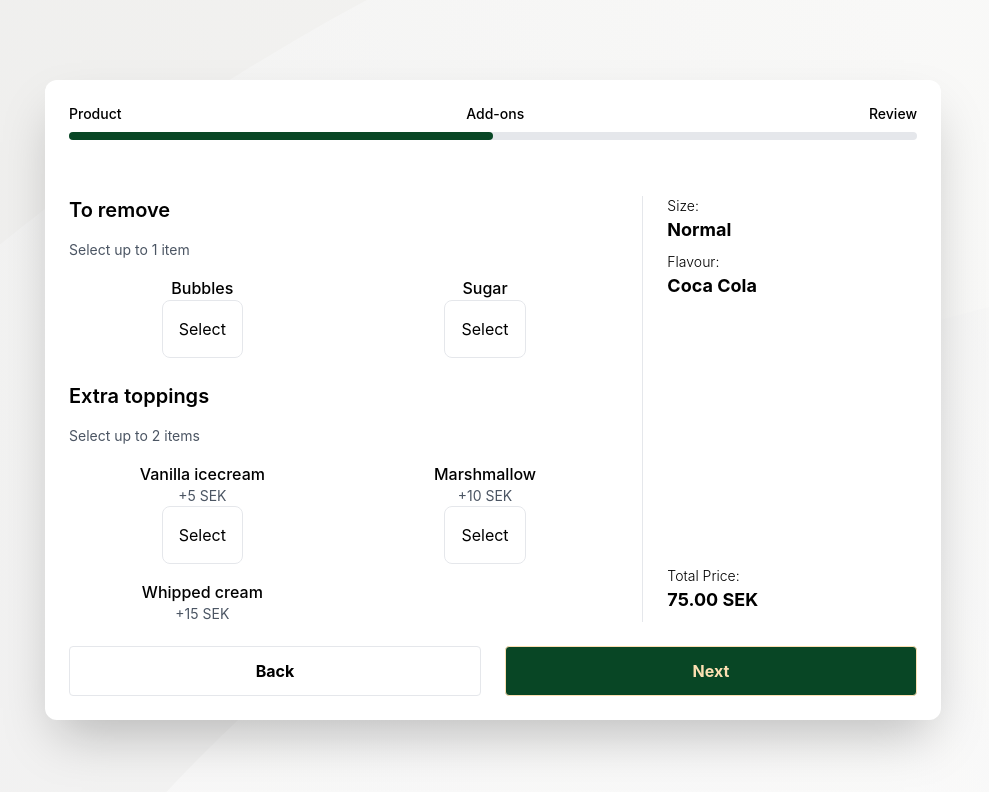
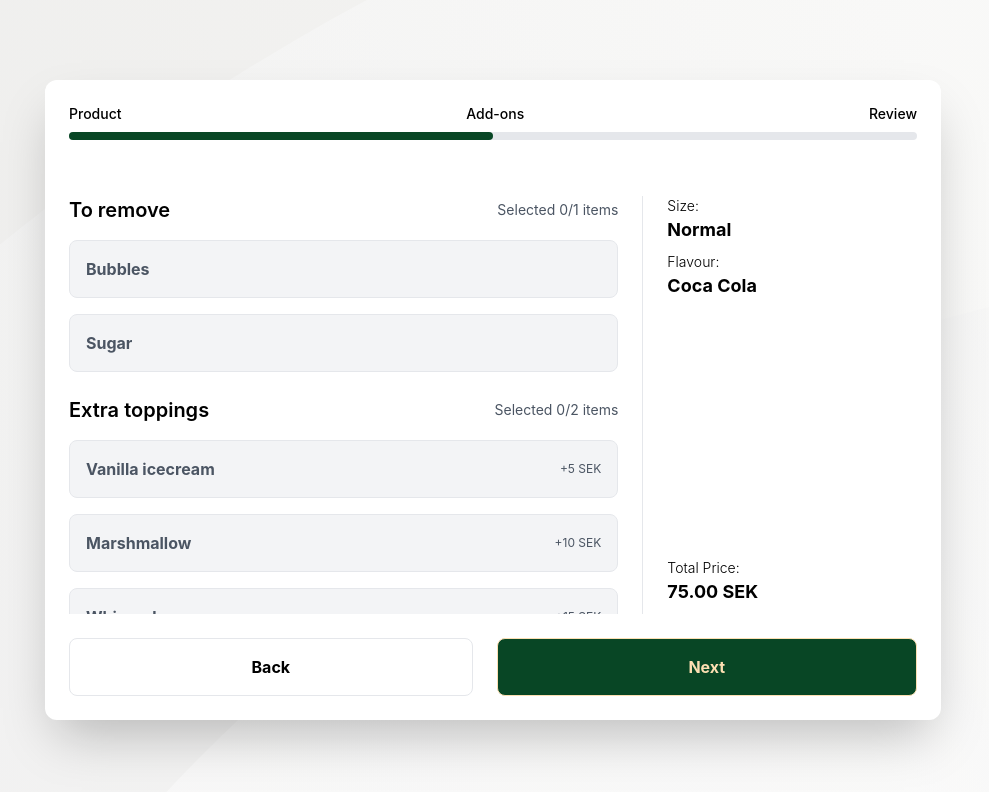
Before and after one commit to benjidotdev/qopla-product-checkout, a React (Create React App) app: page / in a window 1280 px wide. Both pictures are taken after a click on the button "Next". Shown: the top 792 px of the page, without its empty margins (147-1136 px from the left). Built offline with nearby package versions, Linux system fonts and the light colour scheme.

Commit message:
style addons step

```diff
--- a/src/components/product/progress-bar/ProgressBar.tsx
+++ b/src/components/product/progress-bar/ProgressBar.tsx
@@ -2,7 +2,7 @@ import React from "react";
 
 const STEPS = ["Product", "Add-ons", "Review"];
 
-export const ProgressBar = ({ currentStep, totalSteps }: { currentStep: number; totalSteps: number; }) => {
+export const ProgressBar = ({ currentStep, totalSteps }: { currentStep: number; totalSteps: number }) => {
   const stepsToDisplay = totalSteps === 2 ? STEPS.filter(step => step !== "Add-ons") : STEPS;
 
   return (
@@ -18,9 +18,7 @@ export const ProgressBar = ({ currentStep, totalSteps }: { currentStep: number;
         <div
           className="h-full bg-qopla-green rounded-full transition-all duration-300"
           style={{
-            width: currentStep === 1
-              ? "1%"
-              : `${((currentStep - 1) / (stepsToDisplay.length - 1)) * 100}%`
+            width: currentStep === 1 ? "1%" : `${((currentStep - 1) / (stepsToDisplay.length - 1)) * 100}%`,
           }}
         />
       </div>
--- a/src/components/product/progress-buttons/ProgressButtons.tsx
+++ b/src/components/product/progress-buttons/ProgressButtons.tsx
@@ -30,15 +30,12 @@ const ProgressButtons = ({
   return (
     <div className="flex gap-6">
       {currentStep > 1 && (
-        <button
-          className="w-full  hover:bg-gray-100 border font-bold py-3 px-4 rounded"
-          onClick={() => handleBackStep()}
-        >
+        <button className="w-full  hover:bg-gray-100 border font-bold p4 rounded-lg" onClick={() => handleBackStep()}>
           Back
         </button>
       )}
       <button
-        className={`w-full bg-qopla-green hover:bg-qopla-green-dark text-qopla-gold border border-qopla-gold font-bold py-3 px-4 rounded`}
+        className={`w-full bg-qopla-green hover:bg-qopla-green-dark text-qopla-gold border border-qopla-gold font-bold p-4 rounded-lg`}
         onClick={() => handleNextStep()}
         disabled={disableNext}
       >
--- a/src/components/product/steps/add-on-step/AddOnStep.tsx
+++ b/src/components/product/steps/add-on-step/AddOnStep.tsx
@@ -1,5 +1,6 @@
 import React from "react";
 import { AdditionalData, SelectedAddOnGroup } from "../../../../types/products";
+import clsx from "clsx";
 
 interface AddOnProps {
   additionalData: AdditionalData[];
@@ -10,41 +11,31 @@ interface AddOnProps {
 const AddOnStep = ({ additionalData, selectedAddOns, setSelectedAddOns }: AddOnProps) => {
   const sortedAdditionalData = [...additionalData].sort((a, b) => a.sortOrder - b.sortOrder);
 
-  return (
-    <div className="space-y-6">
-      {sortedAdditionalData.map((group, index) => {
-        const groupKey = `group-${group.name.toLowerCase().replace(/\s+/g, "-")}-${index}`;
-        return (
-          <div key={groupKey} className="space-y-4">
-            <h2 className="text-xl font-semibold">{group.name}</h2>
-            <p className="text-sm text-gray-600">
-              Select up to {group.limit} {group.limit === 1 ? "item" : "items"}
-            </p>
-            <div className="grid grid-cols-2 gap-4">
-              {group.addons
-                .sort((a, b) => a.sortOrder - b.sortOrder)
-                .map((addon, index) => {
-                  const addonKey = `addon-${group.name.toLowerCase().replace(/\s+/g, "-")}-${addon.addon.name.toLowerCase().replace(/\s+/g, "-")}-${index}`;
-                  const count = selectedAddOns.reduce((acc, selectedGroup) => {
+  const getGroupKey = (group: AdditionalData, index: number) => {
+    return `group-${group.name.toLowerCase().replace(/\s+/g, "-")}-${index}`;
+  };
+
+  const getAddonKey = (group: AdditionalData, addon: any, index: number) => {
+    return `addon-${group.name.toLowerCase().replace(/\s+/g, "-")}-${addon.addon.name.toLowerCase().replace(/\s+/g, "-")}-${index}`;
+  };
+
+  const getAddonCount = (group: AdditionalData, addon: any) => {
+    return selectedAddOns.reduce((acc, selectedGroup) => {
       if (selectedGroup.groupTitle === group.name) {
-                      return (
-                        acc +
-                        selectedGroup.addons.filter(selectedAddon => selectedAddon.name === addon.addon.name).length
-                      );
+        return acc + selectedGroup.addons.filter(selectedAddon => selectedAddon.name === addon.addon.name).length;
       }
       return acc;
     }, 0);
+  };
 
-                  const allAddonsHaveLimitOne = group.addons.every(a => a.limit === 1);
-
-                  const handleAdd = () => {
+  const handleAddAddon = (group: AdditionalData, addon: any) => {
     const totalSelectedAddonsInGroup = selectedAddOns.reduce((acc, selectedGroup) => {
       if (selectedGroup.groupTitle === group.name) {
         return acc + selectedGroup.addons.length;
       }
       return acc;
     }, 0);
-                    if (count < addon.limit && totalSelectedAddonsInGroup < group.limit) {
+    if (getAddonCount(group, addon) < addon.limit && totalSelectedAddonsInGroup < group.limit) {
       const existingGroup = selectedAddOns.find(g => g.groupTitle === group.name);
       if (existingGroup) {
         if (existingGroup.addons.length < group.limit) {
@@ -66,7 +57,7 @@ const AddOnStep = ({ additionalData, selectedAddOns, setSelectedAddOns }: AddOnP
     }
   };
 
-                  const handleToggle = () => {
+  const handleToggleAddon = (group: AdditionalData, addon: any) => {
     const existingGroup = selectedAddOns.find(g => g.groupTitle === group.name);
     if (existingGroup) {
       const existingAddon = existingGroup.addons.find(a => a.name === addon.addon.name);
@@ -111,7 +102,8 @@ const AddOnStep = ({ additionalData, selectedAddOns, setSelectedAddOns }: AddOnP
     }
   };
 
-                  const handleRemove = () => {
+  const handleRemoveAddon = (group: AdditionalData, addon: any) => {
+    const count = getAddonCount(group, addon);
     if (count > 0) {
       const existingGroup = selectedAddOns.find(g => g.groupTitle === group.name);
       if (existingGroup) {
@@ -132,45 +124,95 @@ const AddOnStep = ({ additionalData, selectedAddOns, setSelectedAddOns }: AddOnP
   };
 
   return (
-                    <div key={addonKey} className="flex flex-col items-center">
-                      <p className="font-medium">{addon.addon.name}</p>
+    <div className="space-y-6">
+      {sortedAdditionalData.map((group, index) => {
+        const allAddonsHaveLimitOne = group.addons.every(a => a.limit === 1);
+
+        return (
+          <div key={getGroupKey(group, index)} className="space-y-4">
+            <div className="flex items-center justify-between">
+              <h2 className="text-xl font-semibold">{group.name}</h2>
+              <p className="text-sm text-gray-600">
+                Selected {selectedAddOns.find(g => g.groupTitle === group.name)?.addons.length || 0}/{group.limit} items
+              </p>
+            </div>
+            <div className="grid grid-cols-1 gap-4">
+              {group.addons
+                .sort((a, b) => a.sortOrder - b.sortOrder)
+                .map((addon, index) => {
+                  const count = getAddonCount(group, addon);
+
+                  return (
+                    <div key={getAddonKey(group, addon, index)} className="flex items-center">
+                      {allAddonsHaveLimitOne || group.limit === 1 ? (
+                        <button
+                          className={clsx(
+                            "flex flex-1 items-center justify-between p-4 border rounded-lg transition-colors",
+                            selectedAddOns.some(
+                              selectedGroup =>
+                                selectedGroup.groupTitle === group.name &&
+                                selectedGroup.addons.some(selectedAddon => selectedAddon.name === addon.addon.name),
+                            )
+                              ? "bg-qopla-green border-qopla-gold text-qopla-gold"
+                              : "bg-gray-100 hover:bg-gray-200 text-gray-600",
+                          )}
+                          onClick={() => handleToggleAddon(group, addon)}
+                        >
+                          <span className="font-bold">{addon.addon.name}</span>
                           {addon.addon.price !== 0 && (
-                        <p className="text-sm text-gray-600">
+                            <span
+                              className={clsx(
+                                "text-xs text-gray-600",
+                                selectedAddOns.some(
+                                  selectedGroup =>
+                                    selectedGroup.groupTitle === group.name &&
+                                    selectedGroup.addons.some(selectedAddon => selectedAddon.name === addon.addon.name),
+                                )
+                                  ? "border-qopla-gold text-qopla-gold"
+                                  : "hover:bg-gray-200 text-gray-600",
+                              )}
+                            >
                               {addon.addon.price > 0 && "+"}
                               {addon.addon.price} SEK
-                        </p>
+                            </span>
                           )}
-                      {allAddonsHaveLimitOne || group.limit === 1 ? (
-                        <button
-                          className={`p-4 border rounded-lg transition-colors ${
-                            selectedAddOns.some(selectedGroup =>
-                              selectedGroup.groupTitle === group.name && selectedGroup.addons.some(selectedAddon => selectedAddon.name === addon.addon.name)
-                            )
-                              ? "bg-qopla-gold border-qopla-green"
-                              : "hover:bg-gray-50"
-                          }`}
-                          onClick={handleToggle}
-                        >
-                          {selectedAddOns.some(selectedGroup =>
-                            selectedGroup.groupTitle === group.name && selectedGroup.addons.some(selectedAddon => selectedAddon.name === addon.addon.name)
-                          )
-                            ? "Selected"
-                            : "Select"}
                         </button>
                       ) : (
+                        <div
+                          className={clsx(
+                            "flex flex-1 items-center justify-between p-4 border rounded-lg transition-colors",
+                            count > 0 ? "bg-qopla-green border-qopla-gold text-qopla-gold" : "bg-gray-100 text-gray-600",
+                          )}
+                        >
+                          <div>
+                            <span className="font-bold">{addon.addon.name}</span>
+                            <span className="ml-4 text-xs">{addon.addon.price > 0 && `+ ${addon.addon.price} SEK`}</span>
+                          </div>
                           <div className="flex items-center">
-                          <button className="px-2 py-1 bg-gray-200 rounded-lg" onClick={handleRemove}>
+                          <button
+                              className={clsx(
+                                "px-2 py-1 bg-gray-200 rounded-lg aspect-square w-8 h-8",
+                                count > 0 ? "bg-qopla-gold border-qopla-gold text-qopla-green" : "bg-gray-100 text-gray-600",
+                              )}
+                              onClick={() => handleRemoveAddon(group, addon)}
+                            >
                               -
                             </button>
-                          <p className="mx-2">{count}</p>
-                          <span className="text-sm text-gray-600">/{addon.limit}</span>
+                            <div className="flex items-center text-sm mx-2">
+                              <p>{count}</p>
+                              <span>/{addon.limit}</span>
+                            </div>
                             <button
-                            className="px-2 py-1 bg-gray-200 rounded-lg"
-                            onClick={handleAdd}
+                              className={clsx(
+                                "px-2 py-1 bg-gray-200 rounded-lg aspect-square w-8 h-8",
+                                count > 0 ? "bg-qopla-gold border-qopla-gold text-qopla-green" : "bg-gray-100 text-gray-600",
+                              )}
+                              onClick={() => handleAddAddon(group, addon)}
                               disabled={count >= addon.limit || count >= group.limit}
                             >
                               +
                             </button>
+                          </div>
                         </div>
                       )}
                     </div>
--- a/tailwind.config.js
+++ b/tailwind.config.js
@@ -9,7 +9,7 @@ module.exports = {
         "qopla-gold": "#fcdfb2",
       },
       backgroundImage: {
-        'bg-image': "url('./assets/background/bg-image.svg')",
+        "bg-image": "url('./assets/background/bg-image.svg')",
       },
     },
   },
```
Also changed, not shown: src/components/product/Product.tsx (+12 -14 lines), src/components/product/overview/Overview.tsx (+6 -2 lines), src/components/product/steps/product-step/ProductStep.tsx (+9 -12 lines). Lines whose indentation alone changed are shown as unchanged.
